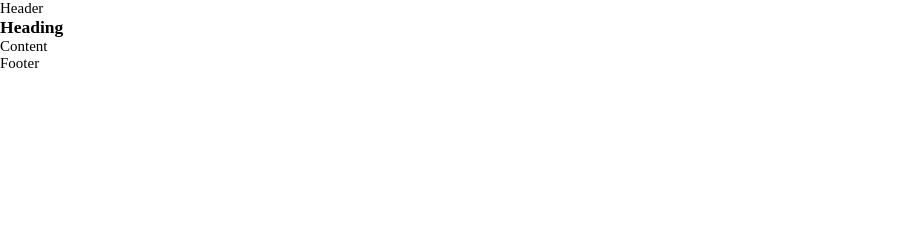
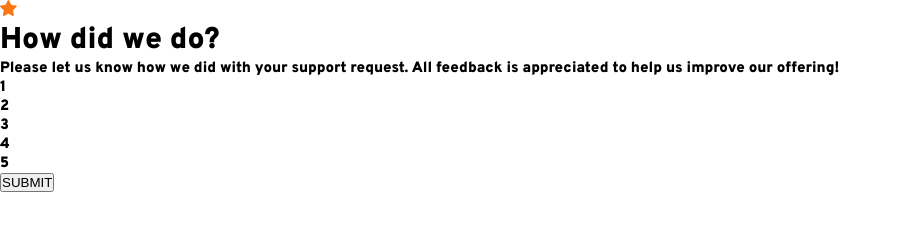
Before and after one commit to horoserp/rating-component, a plain HTML site: page index.html in a window 1280 px wide. Shown: the whole page, without its empty margins (0-901 px from the left). Drawn offline with Linux system fonts and the light colour scheme; a web font is replaced by a local one.

Commit message:
Fix: Correct font import. Update: Create HTML.

```diff
--- a/index.html
+++ b/index.html
@@ -53,28 +53,26 @@
   </head>
 
   <body>
-    <header>
-      <!-- Add your website name and logo here -->
-      <p>Header</p>
-    </header>
-    <nav>
-      <!-- Add your webiste navigation here -->
-    </nav>
     <main>
-      <!-- Add your main content here -->
-      <section>
-        <article>
-          <h1>Heading</h1>
-          <p>Content</p>
-        </article>
-      </section>
+      <div class="container">
+        <div class="card">
+          <img src="./assets/images/icon-star.svg" alt="Star" />
+          <h1>How did we do?</h1>
+          <p>
+            Please let us know how we did with your support request. All
+            feedback is appreciated to help us improve our offering!
+          </p>
+          <div class="rating-container">
+            <div class="rating">1</div>
+            <div class="rating">2</div>
+            <div class="rating">3</div>
+            <div class="rating">4</div>
+            <div class="rating">5</div>
+          </div>
+          <button>SUBMIT</button>
+        </div>
+      </div>
     </main>
-    <footer>
-      <!-- Add copyright notices and other footer content here -->
-      <p>Footer</p>
-    </footer>
-
-    <!-- Javascript Files -->
 
     <!-- My Javascript -->
     <script src="./script.js"></script>
--- a/style.css
+++ b/style.css
@@ -7,7 +7,7 @@
 
 @font-face {
   font-family: "Main";
-  src: url(./assets/fonts/Overpass/Overpass-Italic-VariableFont_wght.ttf);
+  src: url(./assets/fonts/Overpass/static/Overpass-Black.ttf);
   font-weight: 400;
 }
 
```
Also changed, not shown: 1 other file.
